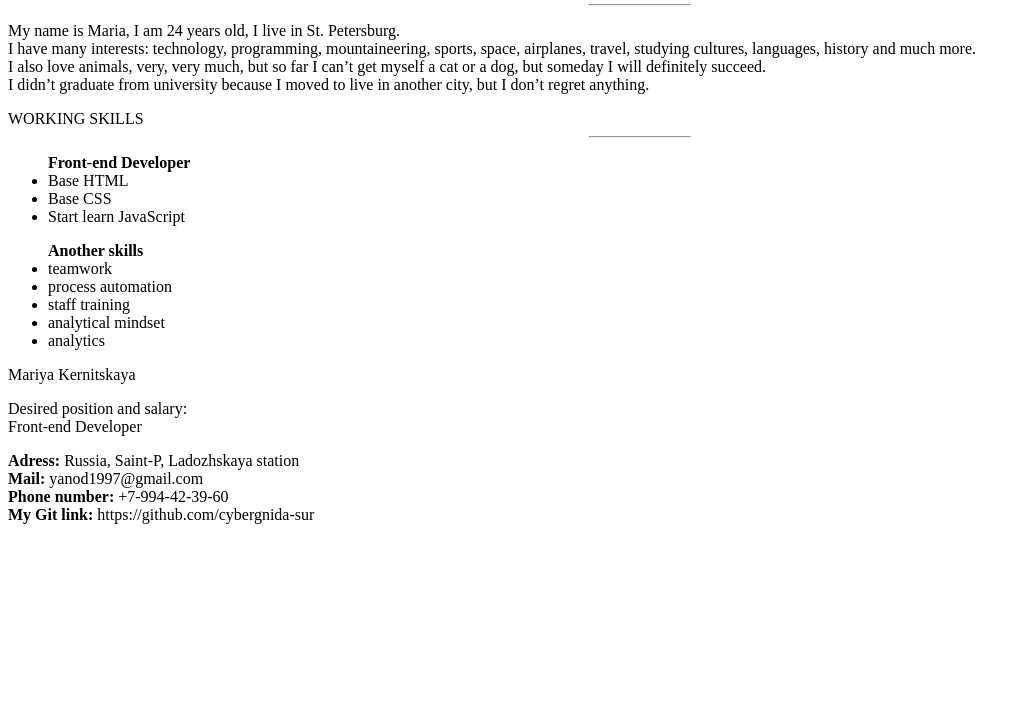
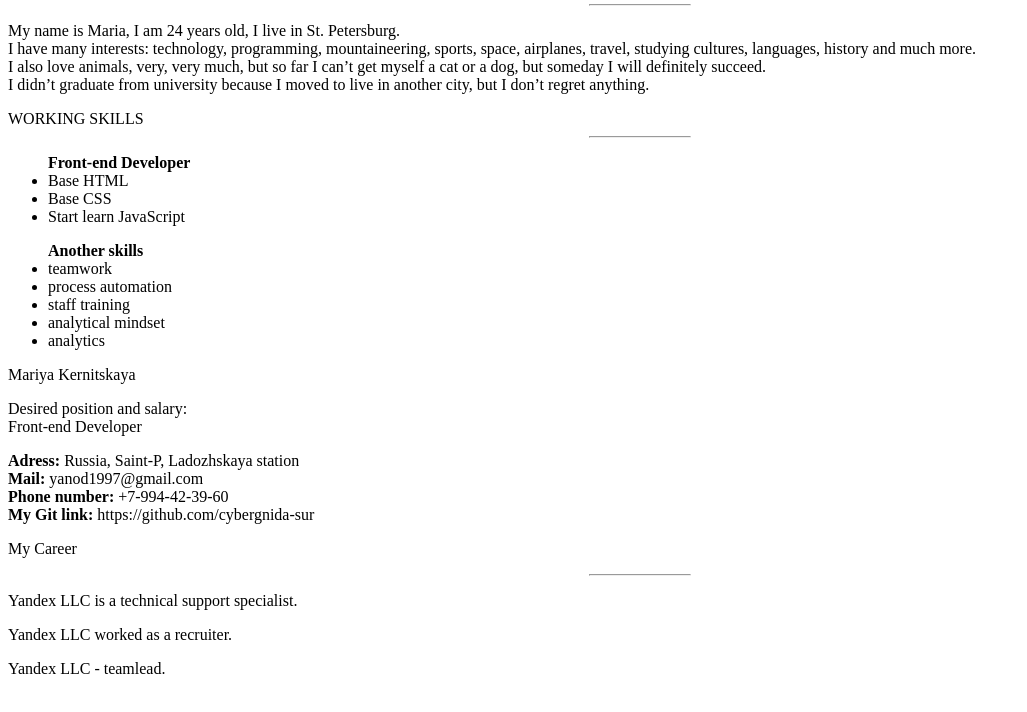
Before and after one commit to cybergnida-sur/rsschool-cv, a plain HTML site: page index.html in a window 1280 px wide. Shown: the part 48-760 px from the top of the page, without its empty margins (0-1027 px from the left). Drawn offline with Linux system fonts and the light colour scheme.

Commit message:
feat: add my career and ass css file

```diff
--- a/index.html
+++ b/index.html
@@ -70,7 +70,13 @@
                         </article>
                     </section>
                 </div>
-
+                    <div class="my_career">
+                        <p class="all_career">My Career</p>
+                        <hr width="100px">
+                        <p class="technical">Yandex LLC is a technical support specialist.</p>
+                        <p class="recruiter">Yandex LLC worked as a recruiter.</p>
+                        <p class="teamlead">Yandex LLC - teamlead.</p>
+                    </div>
             </div>
     </div>
 </body>
```
Also changed, not shown: css/style.css (added).
